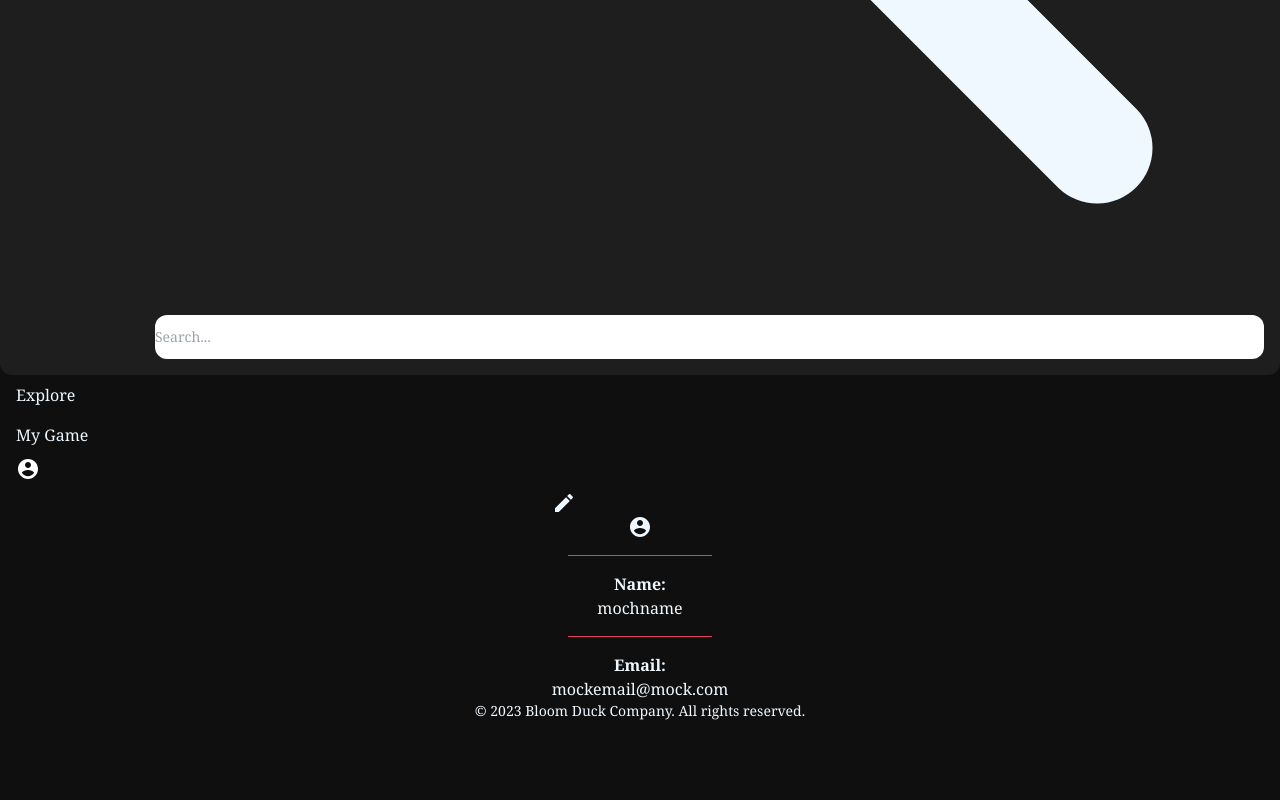
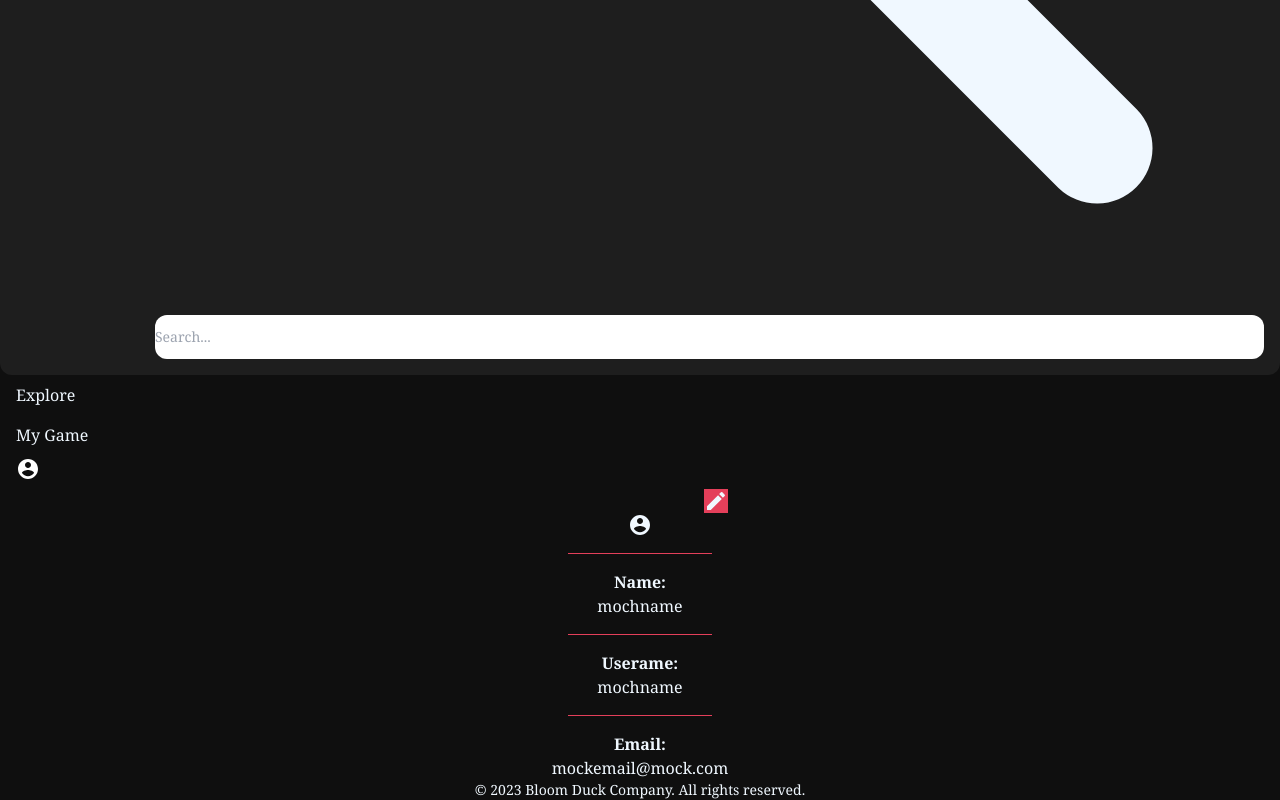
Before and after one commit to AsaadDuck/GameStack, a Next.js app: page /profile in a window 1280 px wide. Shown: the part 810-1610 px from the top of the page. Before the commit the page ends 1531 px from the top, so only its background shows below. Built offline with nearby package versions, Linux system fonts and the light colour scheme.

Commit message:
profile edit form

```diff
--- a/Components/ProfileCard.tsx
+++ b/Components/ProfileCard.tsx
@@ -1,25 +1,70 @@
 import AccountCircle from '@material-ui/icons/AccountCircle';
 import EditIcon from '@mui/icons-material/Edit';
-import React from 'react';
+import React,{useState} from 'react';
+
 
 const ProfileCard = ({ user }) => {
+
+  const [username, setUsername] = useState(user.username);
+  const [email,setEmail]= useState(user.email);
+  const [name,setName] = useState('mockName')
+  const [isClicked, setIsClicked] = useState(false);
+
+  const handleEdit = ()=>{
+   if(isClicked){
+    setIsClicked(false);}
+    else
+    setIsClicked(true)
+
+  }
+
+  const handleSubmit = (event:any)=>{
+   event.preventDefault()
+   setName( event.target.name.value)
+    setUsername(event.target.username.value)
+    setEmail(event.target.email.value)
+
+    ////////////////////////////fetchgoes here.
+
+  };
+
   return (
     <div
       className='flex flex-col items-center justify-center h-full '
     >
       <div className='p-10  rounded-lg w-1/2'>
-        <div><EditIcon className='text-[#E43F5A] scale-[5]'/></div>
+        <div onClick={handleEdit} className='flex justify-end'><EditIcon className='text-[#1e1e1e] rounded-full p-1 bg-[#E43F5A] scale-[1.5] mx-10'/></div>
       <div className='flex items-center justify-center mb-14'>
-      <AccountCircle className='text-[#E43F5A] scale-[5]' />
+      <AccountCircle className='text-[#E43F5A] scale-[5] m-3' />
     </div>
-        <div className='text-center mt-4'>
+      <form onSubmit={handleSubmit}>
+      <div className=' text-center mt-4'>
           <hr className='border-[#E43F5A] m-4' />
-          <p className='font-bold text-lg'>Name:</p>
-          <p className='text-xl'>{user.username}</p>
+          <label htmlFor='name' className='font-bold text-lg'>Name:</label>
+          <p className={ isClicked ? 'hidden':'text-xl'}>{username}</p>
+          <div className='flex justify-center'>
+          <input required name='name' type="text" id="name" className={ isClicked ?  ' border-none outline-none block w-3/5 border border-gray-400 p-2 rounded-lg bg-[#E43F5A]':'hidden' }/>
+          </div>
+
+          <hr className='border-[#E43F5A] m-4' />
+          <label htmlFor='username' className='font-bold text-lg'>Userame:</label>
+          <p className={ isClicked ? 'hidden' :'text-xl' }>{username}</p>
+          <div className='flex justify-center'>
+          <input required type="text" name='username' id="username" className={ isClicked ? ' border-none outline-none block w-3/5 border border-gray-400 p-2 rounded-lg bg-[#E43F5A]':'hidden' }/>
+          </div>
+
           <hr className='border-[#E43F5A]  m-4' />
-          <p className='font-bold text-lg'>Email:</p>
-          <p className='text-xl'>{user.email}</p>
+          <label htmlFor='email' className='font-bold text-lg'>Email:</label>
+          <p className={ isClicked ? 'hidden':'text-xl'}>{email}</p>
+          <div className='flex justify-center'>
+          <input required type="text" name='email' id="email" className={ isClicked ? ' border-none outline-none block w-3/5 border border-gray-400 p-2 rounded-lg bg-[#E43F5A]': 'hidden' }/>
+          </div>
         </div>
+        <div className='flex justify-center mt-4 '>
+      <button type="submit" className={ isClicked ? "w-3/5 bg-[#E43F5A] hover:bg-[#3b0f17] text-white font-bold py-2 px-4 rounded": 'hidden' }>Submit</button>
+      </div>
+      </form>
+
       </div>
     </div>
   );
--- a/src/pages/register.tsx
+++ b/src/pages/register.tsx
@@ -8,7 +8,7 @@ const register = () => {
         password:""
     })
 
-    const handleChange = (event) =>{
+    const handleChange = (event:any) =>{
         const {name, value} = event.target;
         setRegister({
             ...register,
```
